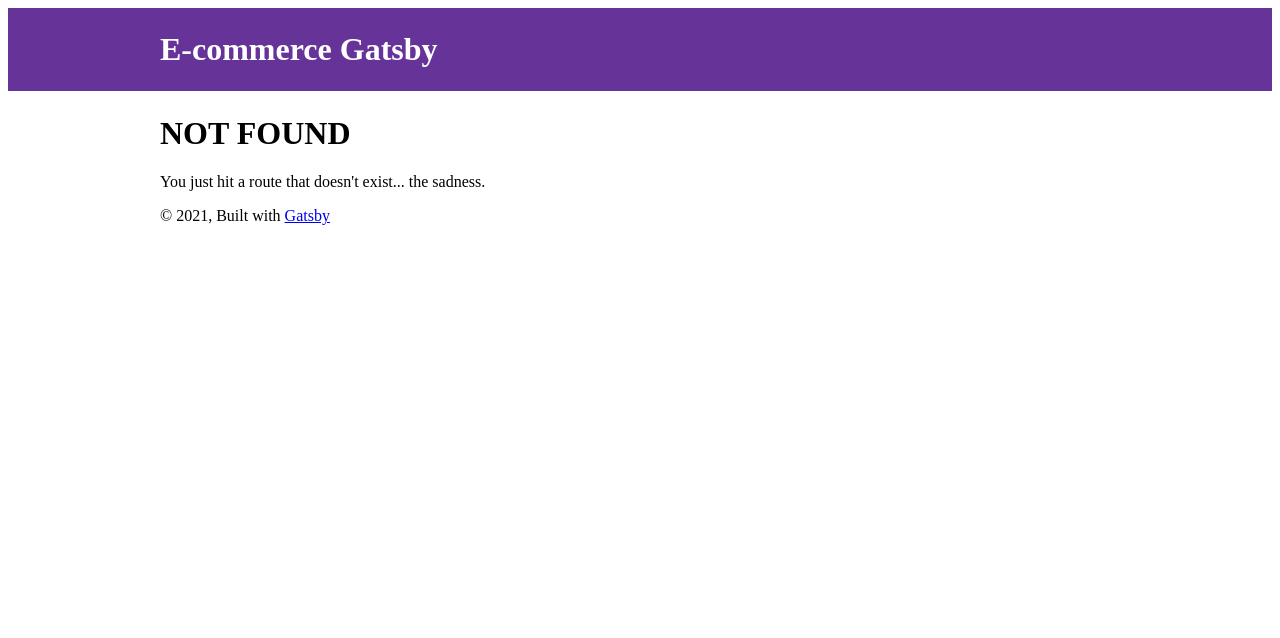
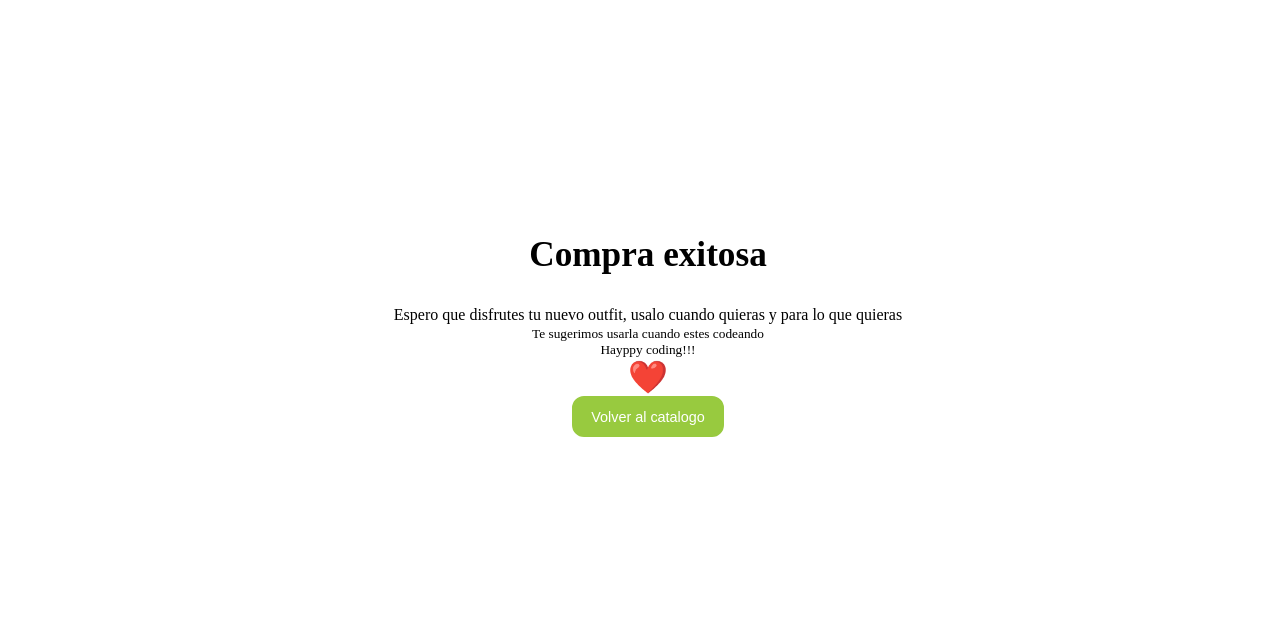
Before and after one commit to MontseOrtiz/e-commerce-gatsby, a Gatsby site: page /gracias in a window 1280 px wide. Before the commit this address had no page. Built offline with nearby package versions, Linux system fonts and the light colour scheme; Gatsby itself is replaced by a stand-in of ours.

Commit message:
Agregando pantalla de agradecimiento

```diff
--- a/public/page-data/dev-404-page/page-data.json
+++ b/public/page-data/dev-404-page/page-data.json
@@ -1 +1 @@
-{"componentChunkName":"component---cache-dev-404-page-js","path":"/dev-404-page/","result":{"data":{"allSitePage":{"nodes":[{"path":"/404/"},{"path":"/"},{"path":"/page-2/"},{"path":"/404.html"}]}},"pageContext":{}},"staticQueryHashes":[]}
+{"componentChunkName":"component---cache-dev-404-page-js","path":"/dev-404-page/","result":{"data":{"allSitePage":{"nodes":[{"path":"/404/"},{"path":"/gracias/"},{"path":"/"},{"path":"/page-2/"},{"path":"/404.html"}]}},"pageContext":{}},"staticQueryHashes":[]}
--- /dev/null
+++ b/public/page-data/gracias/page-data.json
@@ -0,0 +1 @@
+{"componentChunkName":"component---src-pages-gracias-js","path":"/gracias/","result":{"pageContext":{}},"staticQueryHashes":["3649515864","63159454"]}
--- /dev/null
+++ b/src/pages/gracias.js
@@ -0,0 +1,24 @@
+import { Link } from 'gatsby'
+import React from 'react'
+import {SEO} from "../components"
+import {Button, Purchase} from "../styles/components"
+
+
+export default function gracias() {
+    return (
+        <div>
+            <SEO title="Compra exitosa" />
+            <Purchase>
+                <h2>Compra exitosa</h2>
+                <p>Espero que disfrutes tu nuevo outfit, usalo cuando quieras y para lo que quieras</p>
+                <small>Te sugerimos usarla cuando estes codeando</small>
+                <small>Hayppy coding!!!</small>
+                <span role='img' aria-label='emoji'>❤️</span>
+                <Link to='/'>
+                    <Button>Volver al catalogo</Button>
+                </Link>
+            </Purchase>
+
+        </div>
+    )
+}
--- a/src/pages/index.js
+++ b/src/pages/index.js
@@ -10,7 +10,7 @@ const IndexPage = () => (
     <h1>Hi people</h1>
     <p>Welcome to your new Gatsby site.</p>
     <p>Now go build something great.</p>
-    <Link to="/page-2/">Go to page 2</Link>
+    <Link to="/gracias">Go to gracias</Link>
   </Layout>
 )
 
```
